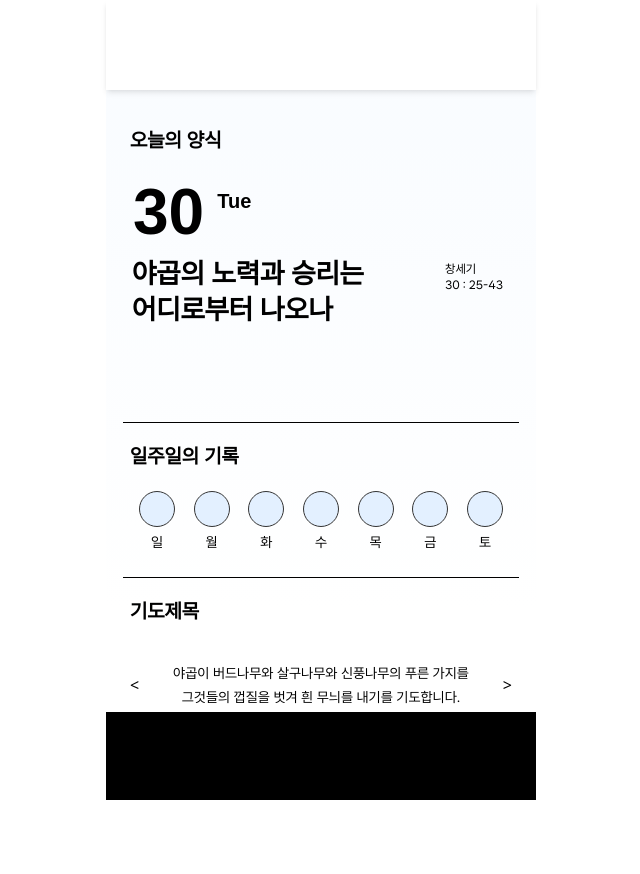
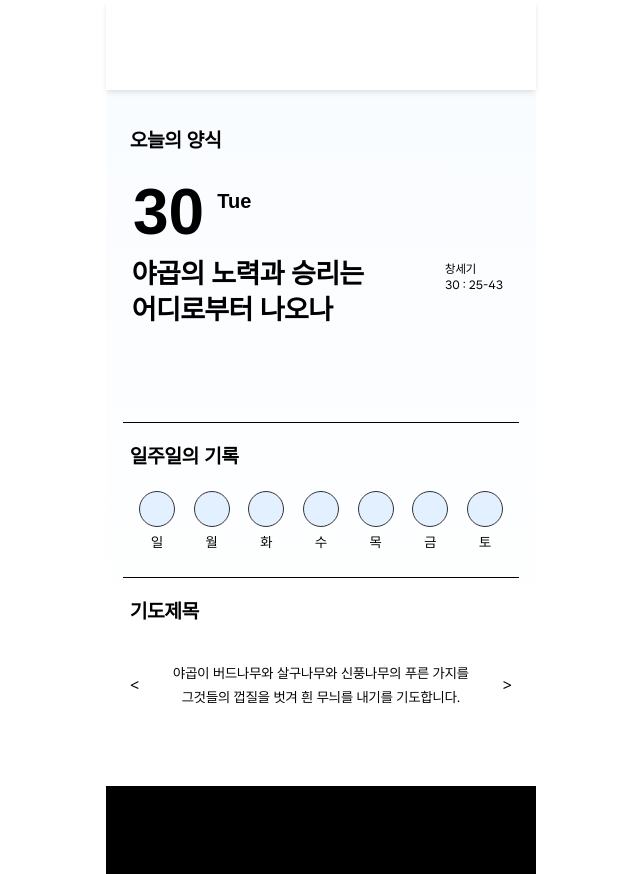
Before and after one commit to LazyMG/bread-house, a Next.js app: page /test in a window 1280 px wide. Shown: the whole page, without its empty margins (319-959 px from the left). Before the commit the page ends 800 px from the top, so only its background shows below. Built offline with nearby package versions, Linux system fonts and the light colour scheme.

Commit message:
scrollbar test

```diff
--- a/app/layout.tsx
+++ b/app/layout.tsx
@@ -12,10 +12,13 @@ export default function RootLayout({
   children: React.ReactNode;
 }>) {
   return (
-    <html lang="en" className="h-full">
+    <html lang="en" className="h-full scrollbar-hide">
       <body className="h-full">
-        {/* <div className="mx-auto my-0 w-[390px] h-full">{children}</div> */}
-        <div className="w-full h-full mx-auto max-w-[430px]">{children}</div>
+        {/* <div className="w-full h-full mx-auto">{children}</div> */}
+
+        <div className="w-full h-full mx-auto max-w-[430px] scrollbar-hide">
+          {children}
+        </div>
       </body>
     </html>
   );
--- a/app/test/page.tsx
+++ b/app/test/page.tsx
@@ -1,11 +1,11 @@
 export default function BreadPage() {
   return (
-    <div className="w-full h-screen flex flex-col box-border">
+    <div className="w-full min-h-screen flex flex-col box-border">
       <header className="w-full h-[90px] shadow-md bg-white"></header>
       <div
         id="main"
         // className="px-[17px] flex flex-col flex-1"
-        className="px-[17px] flex flex-col flex-1 overflow-y-auto scrollbar-hide"
+        className="px-[17px] flex flex-col flex-1"
         style={{
           background: `linear-gradient(
       to bottom,
```
